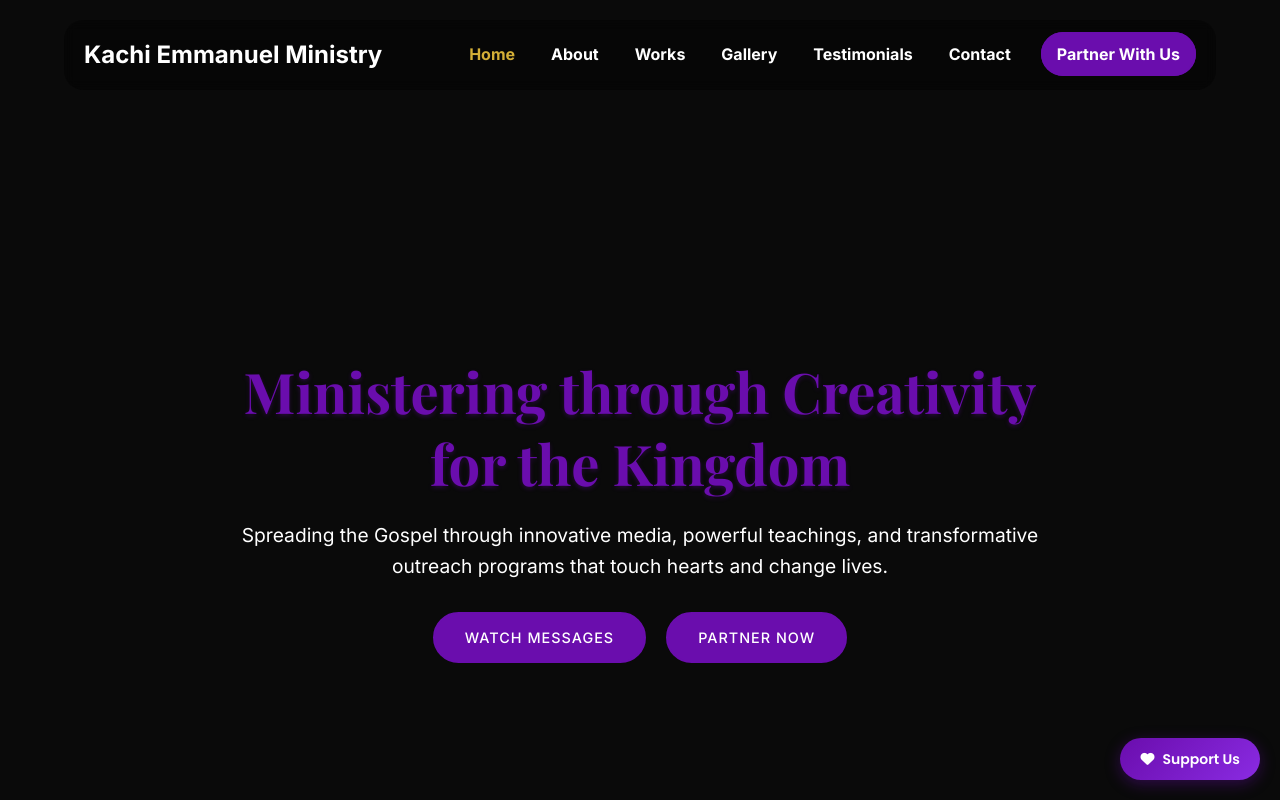
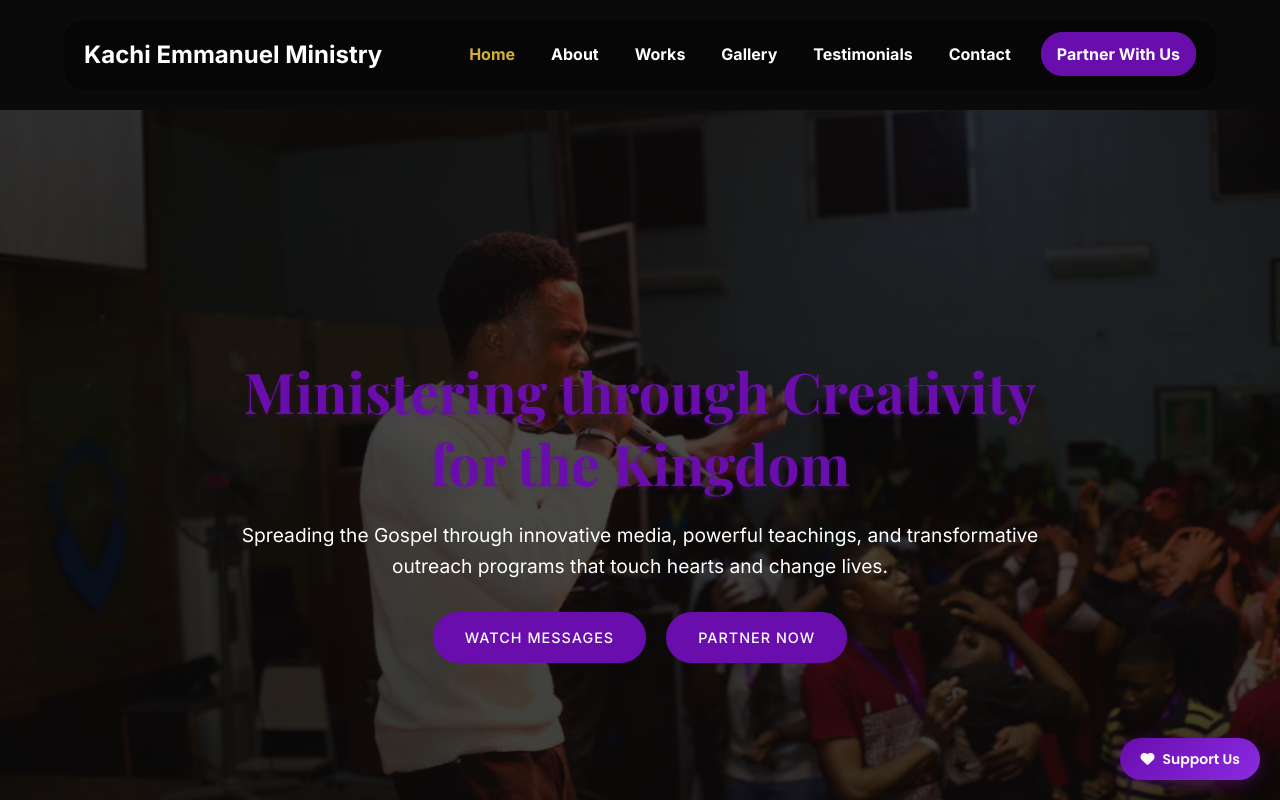
Before and after one commit to asder12346/kachi_Emmanuel, a plain HTML site: page index.html in a window 1280 px wide. Shown: the top 800 px of the page. Drawn offline with nearby package versions, Linux system fonts and the light colour scheme; files whose address does not match are found by name.

Commit message:
Update index.css

```diff
--- a/index.css
+++ b/index.css
@@ -241,7 +241,7 @@ header.scrolled {
 /* Hero Section */
 .hero {
     height: 100vh;
-    background: linear-gradient(rgba(10, 10, 10, 0.7), rgba(10, 10, 10, 0.8)), url('image/15.jpg') no-repeat center center/cover;
+    background: linear-gradient(rgba(10, 10, 10, 0.7), rgba(10, 10, 10, 0.8)), url('15.jpg') no-repeat center center/cover;
     display: flex;
     align-items: center;
     text-align: center;
```
